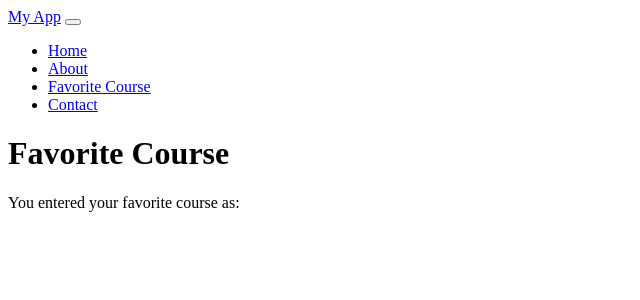
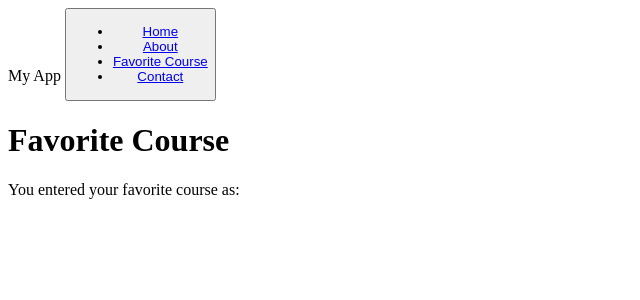
Before and after one commit to Mbush1x/helloWorld, a Flask app: page /favorite-course in a window 1280 px wide. Shown: the top 300 px of the page, without its empty margins (0-640 px from the left). Run offline with Flask 3, Linux system fonts and the light colour scheme.

Commit message:
fixing errors

```diff
--- a/templates/base.html
+++ b/templates/base.html
@@ -2,19 +2,15 @@
 <html lang="en">
 <head>
     <meta charset="UTF-8">
-    <meta name="viewport" content="width=device-width, initial-scale=1.0">
     <title>{% block title %}{% endblock %}</title>
 </head>
 <body>
 
-<!-- Navigation -->
+<!--Navigation-->
     <div class="container">
         <nav class="navbar navbar-expand-lg navbar-light bg-light">
-        <a class="navbar-brand" href="#">My App</a>
-        <button class="navbar-toggler" type="button" data-toggle="collapse" data-target="#navbarSupportedContent" aria-controls="navbarSupportedContent" aria-expanded="false" aria-label="Toggle navigation">
-            <span class="navbar-toggler-icon"></span>
-        </button>
-        <div class="collapse navbar-collapse" id="navbarSupportedContent">
+            <a class="navbar-brand" >My App</a>
+            <button class="collapse navbar-collapse" id="navbarSupportedContent">
                 <ul class="navbar-nav mr-auto">
                     <li class="nav-item">
                         <a class="nav-link" href="/">Home</a>
@@ -29,14 +25,10 @@
                         <a class="nav-link" href="/contact">Contact</a>
                     </li>
                 </ul>
-        </div>
+            </button>
         </nav>
-</div>
-
         {% block content %}
         {% endblock %}
-
-<!-- Bootstrap JS (optional) -->
-<script src="https://cdn.jsdelivr.net/npm/bootstrap@5.3.0-alpha1/dist/js/bootstrap.bundle.min.js"></script>
+    </div>
 </body>
 </html>
```
Lines whose indentation alone changed are shown as unchanged.
